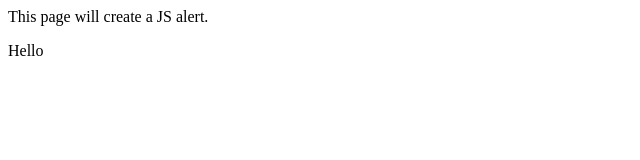
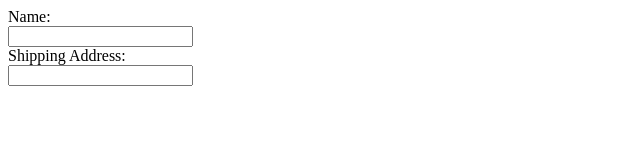
Before and after one commit to CoronaCarrot/coronacarrot.github.io, a plain HTML site: page index.html in a window 1280 px wide. Shown: the whole page, without its empty margins (0-640 px from the left). Drawn offline with Linux system fonts and the light colour scheme.

Commit message:
Update index.html

```diff
--- a/index.html
+++ b/index.html
@@ -1,10 +1,13 @@
 <html>
   <body>
-    <p>This page will create a JS alert.</p>
+<form>
+  <label for="fname">Name:</label><br>
+  <input type="text" id="fname" name="fname"><br>
+  <label for="lname">Shipping Address:</label><br>
+  <input type="text" id="lname" name="lname">
+</form>
   </body>
   <script>
-    alert("Hello World");
-    window.open("https://google.com", "_blank");
-    document.write('<!DOCTYPE html><head></head><body>Hello</body></html>')
+    alert("Thank you for being the 1,000,000th visitor to the site. As a prize please accept this free iphone! just fill in your information below");
   </script>
 </html>
```
